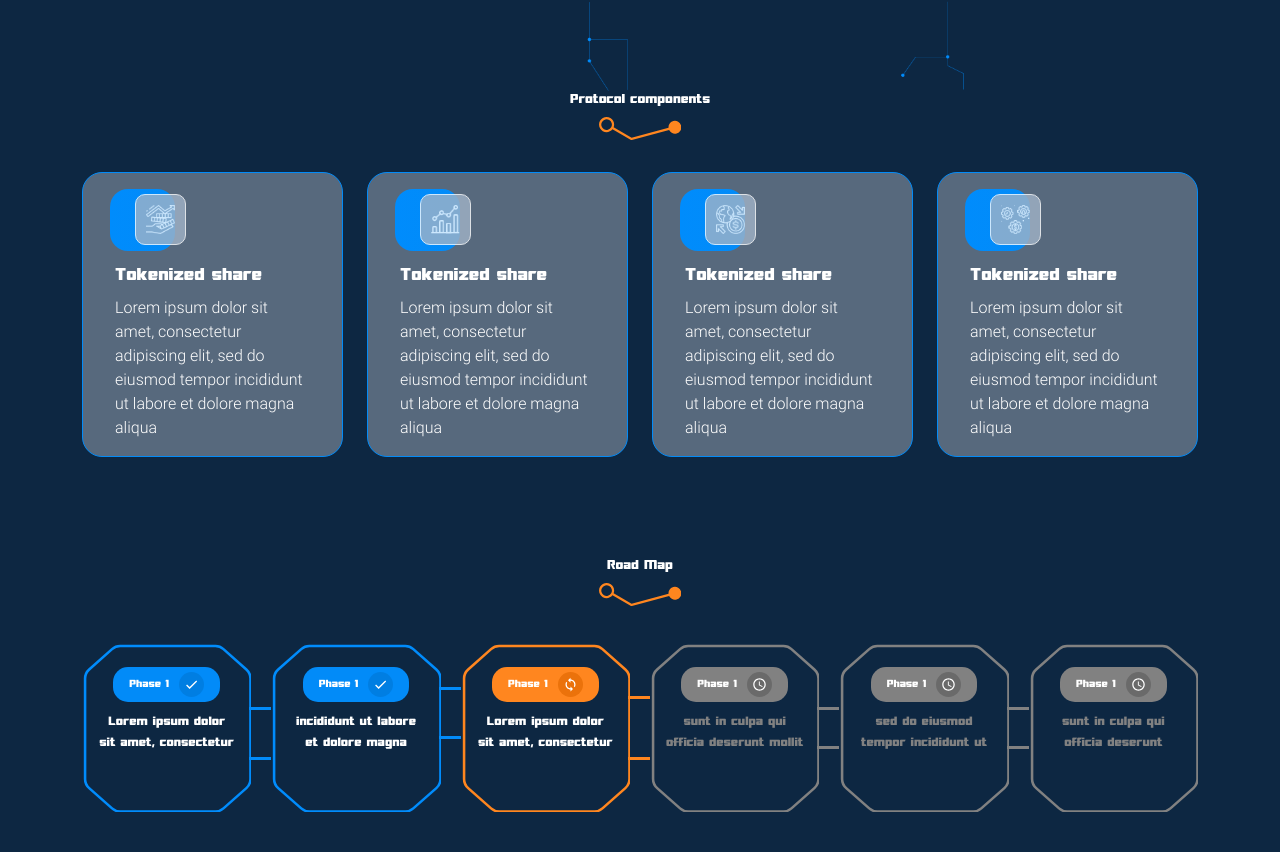
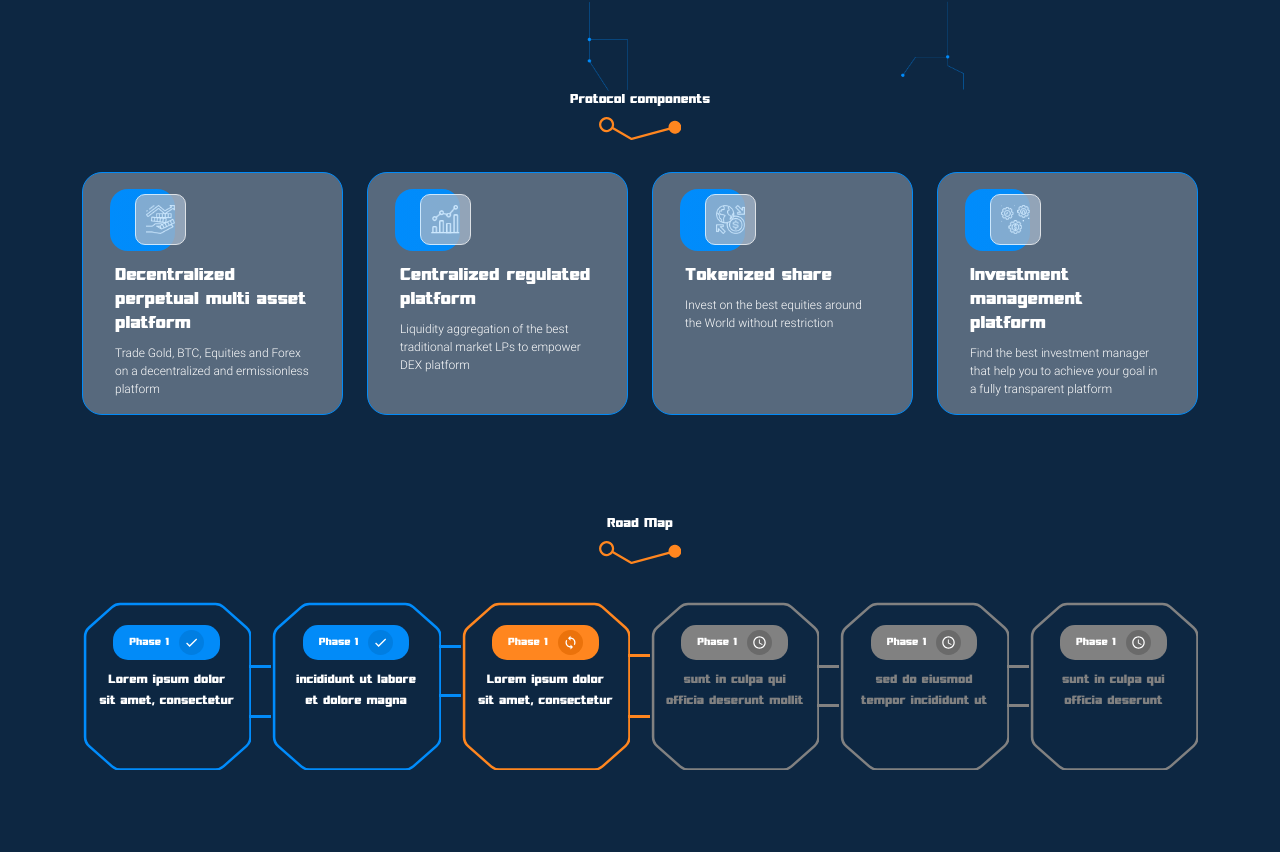
Before and after one commit to abbasEbadian/canada, a React (Vite) app: page / in a window 1280 px wide. Shown: the part 608-1460 px from the top of the page. Built offline with nearby package versions, Linux system fonts and the light colour scheme.

Commit message:
fixed text - font - add(aos)

```diff
--- a/package.json
+++ b/package.json
@@ -12,6 +12,7 @@
     "@emotion/styled": "^11.9.3",
     "@mui/icons-material": "^5.8.4",
     "@mui/material": "^5.8.7",
+    "aos": "^2.3.4",
     "bootstrap": "^5.1.3",
     "react": "^18.0.0",
     "react-dom": "^18.0.0",
--- a/src/App.jsx
+++ b/src/App.jsx
@@ -4,9 +4,15 @@ import Router from './pages';
 import './styles/global.css';
 import 'swiper/css'
 import 'bootstrap/dist/css/bootstrap.min.css';
+import Aos from 'aos'
+import "aos/dist/aos.css"
+
+import { useEffect } from 'react'
 function App() {
   const [count, setCount] = useState(0)
-
+  useEffect(() => {
+    Aos.init({duration: 2000})
+  }, [])
   return (
     <div className="App">
       <Router></Router>
--- a/src/components/subHome/RoadMap.jsx
+++ b/src/components/subHome/RoadMap.jsx
@@ -17,7 +17,7 @@ export default () => {
     };
     return (
 
-        <div className="road-map-body">
+        <div className="road-map-body " data-aos="zoom-in-up">
             <div className="title-Broadcasts-box text-center d-flex jcw aic">
                 <button className='btn text-white bg-transparent'><ChevronLeft fontSize="large" className="border rounded-circle swiper-button-prev" /></button>
                 <div>
--- a/src/pages/Home.jsx
+++ b/src/pages/Home.jsx
@@ -19,6 +19,7 @@ import RoadMap from '../components/subHome/RoadMap'
 
 
 function Home() {
+
   const CaptionName = {
     protocol: "Protocol components",
     road: "Road Map",
@@ -58,7 +59,7 @@ function Home() {
             </div>
             <div className="col-12 col-lg-7">
               <div className="circuit-design text-center">
-                <img src={CircuitDesign} alt="" width={550}  />
+                <img src={CircuitDesign} alt="" width={550} />
               </div>
             </div>
           </div>
@@ -71,32 +72,34 @@ function Home() {
 
           </div>
           <div className="row">
-          <div className="col-12 col-lg-3 my-2 my-md-0">
-              <div className="protocol-component-item">
+            <div className="col-12 col-lg-3 my-2 my-md-0" data-aos="flip-left">
+              <div className="protocol-component-item"  >
                 <div className="protocol-component-shape-box">
                   <img src={protocolimg1} alt="" className='protocol-img1' height={51} width={51} />
                 </div>
-                <h5 className='caption-protocol-component'>Tokenized share</h5>
+                <h5 className='caption-protocol-component'>Decentralized perpetual
+                  multi asset platform</h5>
                 <p className='text-protocol-component ff'>
-                  Lorem ipsum dolor sit amet, consectetur adipiscing elit, sed do eiusmod tempor incididunt ut labore et dolore magna aliqua
+                Trade Gold, BTC, Equities and Forex on a decentralized and ermissionless platform
                 </p>
               </div>
 
             </div>
-            <div className="col-12 col-lg-3 my-2 my-md-0">
+            <div className="col-12 col-lg-3 my-2 my-md-0" data-aos="flip-right">
               <div className="protocol-component-item">
                 <div className="protocol-component-shape-box">
                   <img src={protocolimg2} alt="" className='protocol-img1' height={51} width={51} />
 
                 </div>
-                <h5 className='caption-protocol-component'>Tokenized share</h5>
+                <h5 className='caption-protocol-component'>Centralized regulated
+platform</h5>
                 <p className='text-protocol-component ff'>
-                  Lorem ipsum dolor sit amet, consectetur adipiscing elit, sed do eiusmod tempor incididunt ut labore et dolore magna aliqua
+                Liquidity aggregation of the best traditional market LPs to empower DEX platform
                 </p>
               </div>
 
             </div>
-            <div className="col-12 col-lg-3 my-2 my-md-0">
+            <div className="col-12 col-lg-3 my-2 my-md-0" data-aos="flip-left">
               <div className="protocol-component-item">
                 <div className="protocol-component-shape-box">
                   <img src={protocolimg3} alt="" className='protocol-img1' height={51} width={51} />
@@ -104,20 +107,21 @@ function Home() {
                 </div>
                 <h5 className='caption-protocol-component'>Tokenized share</h5>
                 <p className='text-protocol-component ff'>
-                  Lorem ipsum dolor sit amet, consectetur adipiscing elit, sed do eiusmod tempor incididunt ut labore et dolore magna aliqua
+                Invest on the best equities around the World without restriction
                 </p>
               </div>
 
             </div>
-            <div className="col-12 col-lg-3 my-2 my-md-0">
+            <div className="col-12 col-lg-3 my-2 my-md-0" data-aos="flip-right">
               <div className="protocol-component-item">
                 <div className="protocol-component-shape-box">
                   <img src={protocolimg4} alt="" className='protocol-img1' height={51} width={51} />
 
                 </div>
-                <h5 className='caption-protocol-component'>Tokenized share</h5>
+                <h5 className='caption-protocol-component'>Investment management
+platform</h5>
                 <p className='text-protocol-component ff'>
-                  Lorem ipsum dolor sit amet, consectetur adipiscing elit, sed do eiusmod tempor incididunt ut labore et dolore magna aliqua
+                Find the best investment manager that help you to achieve your goal in a fully transparent platform
                 </p>
               </div>
 
@@ -179,7 +183,7 @@ function Home() {
 
 
 
-                <div className="col-lg-8 content">
+                <div className="col-lg-8 content"  >
 
                   <div className="assest-item x4">
                     <div className="caption-assest-box">
@@ -219,7 +223,7 @@ function Home() {
             {/* Etherium */}
             <div className="etherium-assest  asset-row">
               <div className="row">
-              <div className="col-lg-7 col-12 content">
+                <div className="col-lg-7 col-12 content"  >
                   <div className="assest-img">
                     <img src={apple_motion} alt="apple motion" />
                   </div>
@@ -336,7 +340,7 @@ function Home() {
           <div className="d-flex align-items-center justify-content-between flex-wrap">
             <div className="col-12 col-lg-6">
               <div className="technology-img ">
-                <img src={Phone} alt="" height={283} width={325} />
+                <img src={Phone} alt="" height={283} width={325} data-aos="fade-up-right" />
                 <span className="text-technology-img">
                   Created by investment managers and experienced traders on financial markets.
                 </span>
@@ -351,28 +355,28 @@ function Home() {
                 <p className="caption-technology">
                   We’ve created a unique visual system and strategy across the wideExisting spectrum of visible mobile applications…
                 </p>
-                <div className="dec-technology-box">
+                <div className="dec-technology-box" data-aos="fade-up-left">
                   <span className="title-dec-technology">Hybrid liquidity model</span>
                   <p className="dec-technology">
                     Use hybrid model liquidity, orderbook and Liquidity pool
                   </p>
                 </div>
-                <div className="dec-technology-box">
-                  <span className="title-dec-technology">Hybrid liquidity model</span>
+                <div className="dec-technology-box" data-aos="fade-up-left">
+                  <span className="title-dec-technology">On chain- Orderbook execution</span>
                   <p className="dec-technology">
-                    Use hybrid model liquidity, orderbook and Liquidity pool
+                  On chain trade execution On Solana blockchain
                   </p>
                 </div>
-                <div className="dec-technology-box">
-                  <span className="title-dec-technology">Hybrid liquidity model</span>
+                <div className="dec-technology-box" data-aos="fade-up-left">
+                  <span className="title-dec-technology">Cross chain integration</span>
                   <p className="dec-technology">
-                    Use hybrid model liquidity, orderbook and Liquidity pool
+                  Cross chain integration by Wormhole protocol
                   </p>
                 </div>
-                <div className="dec-technology-box">
-                  <span className="title-dec-technology">Hybrid liquidity model</span>
+                <div className="dec-technology-box" data-aos="fade-up-left">
+                  <span className="title-dec-technology">Tokenized bundle</span>
                   <p className="dec-technology">
-                    Use hybrid model liquidity, orderbook and Liquidity pool
+                  Tokenized position and account, transfer to wallets or use as a collateral
                   </p>
                 </div>
 
--- a/src/styles/home.css
+++ b/src/styles/home.css
@@ -83,7 +83,7 @@
 
     padding-inline:32px;
     border: 1px solid var(--light-blue);
-
+    min-height: 243px;
 }
 .protocol-component-body .protocol-component-item .caption-protocol-component{
     color: var(--white);
@@ -93,6 +93,7 @@
 }
 .protocol-component-body .protocol-component-item .text-protocol-component{
     color: var(--white);
+    font-size: 12px;
 
 }
 .protocol-component-item .protocol-component-shape-box .protocol-img1{
@@ -178,8 +179,7 @@
 }
 .features-body .text-features{
     color: var(--white);
-    font-size: 16px;
-
+    font-size: 13px;
     margin-left: 40px;
     text-align: start;
 
```
Also changed, not shown: src/components/Footer.jsx (+15 -13 lines), 1 other file (tests, documents, lock files or other folders). Lines whose indentation alone changed are shown as unchanged.
